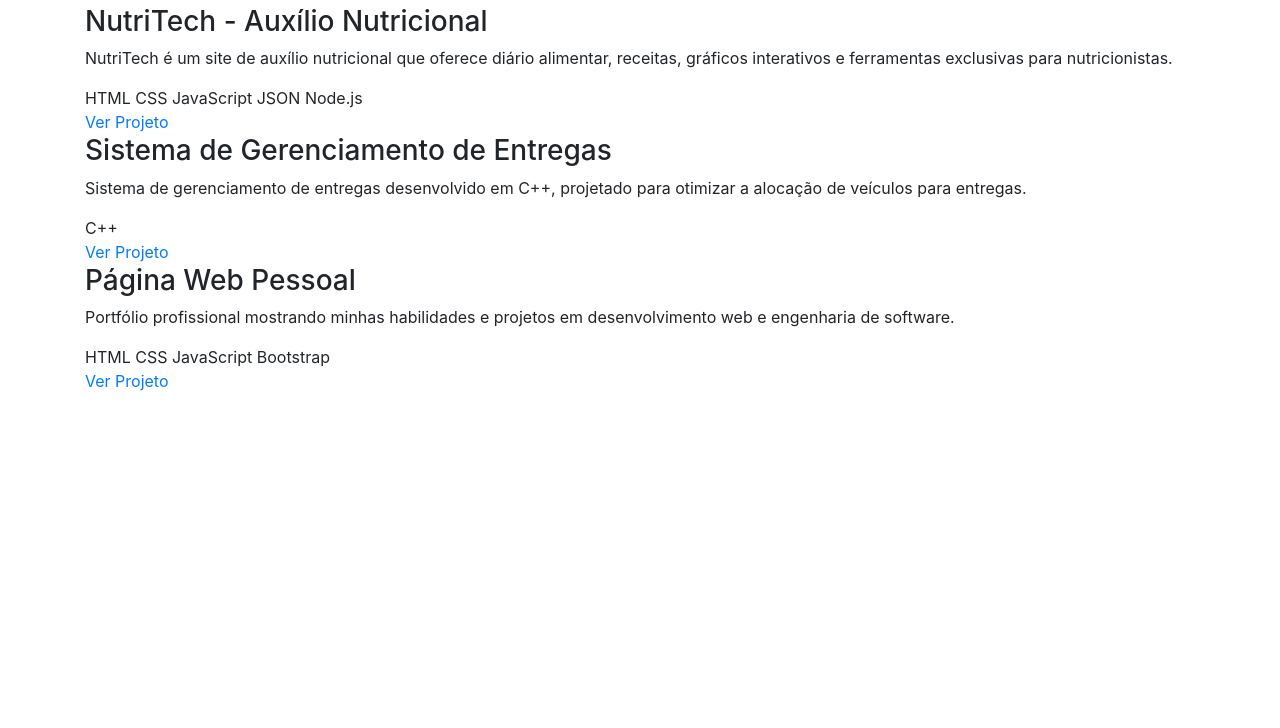
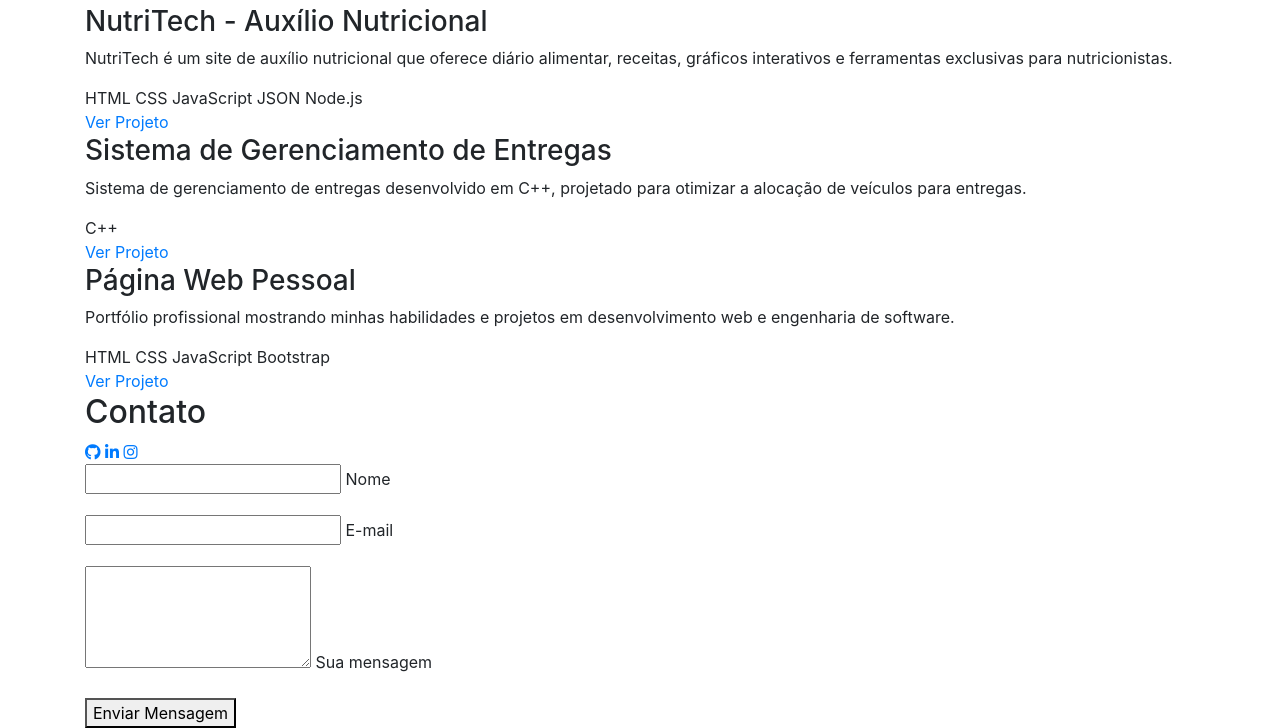
Before and after one commit to felipepcbatista/Portfolio.v2, a plain HTML site: page frontend/index.html in a window 1280 px wide. Shown: the part 1043-1771 px from the top of the page. Before the commit the page ends 1436 px from the top, so only its background shows below. Drawn offline with nearby package versions, Linux system fonts and the light colour scheme; a script that the page names is missing.

Commit message:
feat (HTML): implementa section 'contato' com redes sociais e formulário para envio de mensagens

```diff
--- a/frontend/index.html
+++ b/frontend/index.html
@@ -192,7 +192,39 @@
 
         <!-- Contato -->
         <section id="contato" class="contact-section">
-
+            <div class="container">
+                <h2 class="section-title">Contato</h2>
+                <div class="contact-content">
+                    <div class="social-links">
+                        <a href="https://github.com/felipepcbatista" target="_blank" class="social-icon" aria-label="GitHub">
+                        <i class="fab fa-github"></i></a>
+                        <a href="https://www.linkedin.com/in/felipepazcb/" target="_blank" class="social-icon" aria-label="LinkedIn">
+                        <i class="fab fa-linkedin-in"></i></a>
+                        <a href="https://www.instagram.com/felipepaz.cb/" target="_blank" class="social-icon" aria-label="Instagram">
+                        <i class="fab fa-instagram"></i></a>
+                    </div>
+                    <!-- Formulário para Mensagem -->
+                    <div id="form-container">
+                        <form class="contact-form" id="contactForm">
+                            <div class="form-group">
+                                <input type="text" id="nome" name="nome" required>
+                                <label for="nome">Nome</label>
+                            </div>
+                            <div class="form-group">
+                                <input type="email" id="email" name="email" required>
+                                <label for="email">E-mail</label>
+                            </div>
+                            <div class="form-group">
+                                <textarea id="mensagem" name="mensagem" rows="4" required></textarea>
+                                <label for="mensagem">Sua mensagem</label>
+                            </div>
+                            <button type="submit" class="submit-btn" id="submitBtn">
+                                Enviar Mensagem
+                            </button>
+                        </form>
+                    </div>
+                </div>
+            </div>
         </section>
     </main>
 
```
